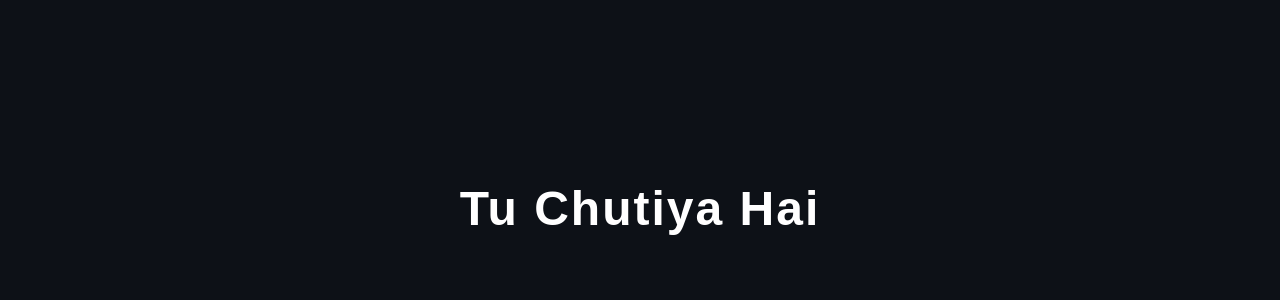
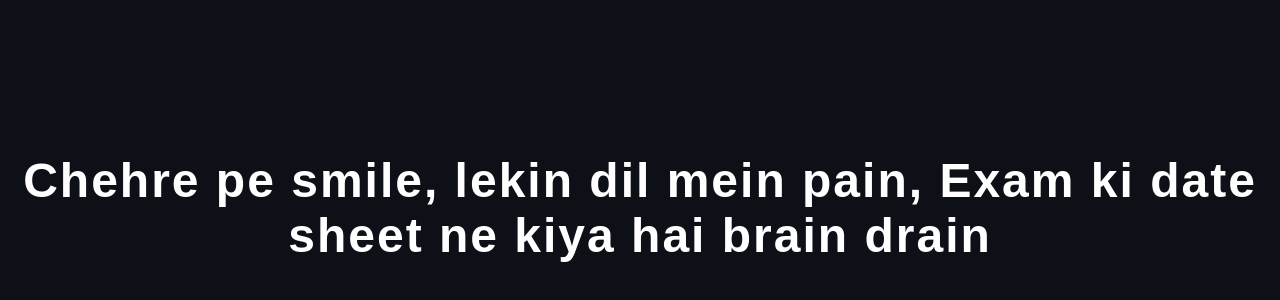
Before and after one commit to vansh7900/exp2, a plain HTML site: page index.html in a window 1280 px wide. Shown: the part 192-492 px from the top of the page. Drawn offline with Linux system fonts and the light colour scheme.

Commit message:
index.html

```diff
--- a/index.html
+++ b/index.html
@@ -3,12 +3,14 @@
 <head>
   <meta charset="UTF-8">
   <meta name="viewport" content="width=device-width, initial-scale=1.0">
-  <title>Tu Chutiya Hai Animation</title>
+  <title> Chehre pe smile, lekin dil mein pain,
+Exam ki date sheet ne kiya hai brain drain Animation</title>
   <link rel="stylesheet" href="styles.css">
 </head>
 <body>
   <div class="container">
-    <h1 class="animated-text">Tu Chutiya Hai</h1>
+    <h1 class="animated-text">Chehre pe smile, lekin dil mein pain,
+Exam ki date sheet ne kiya hai brain drain </h1>
   </div>
 </body>
 </html>
```
